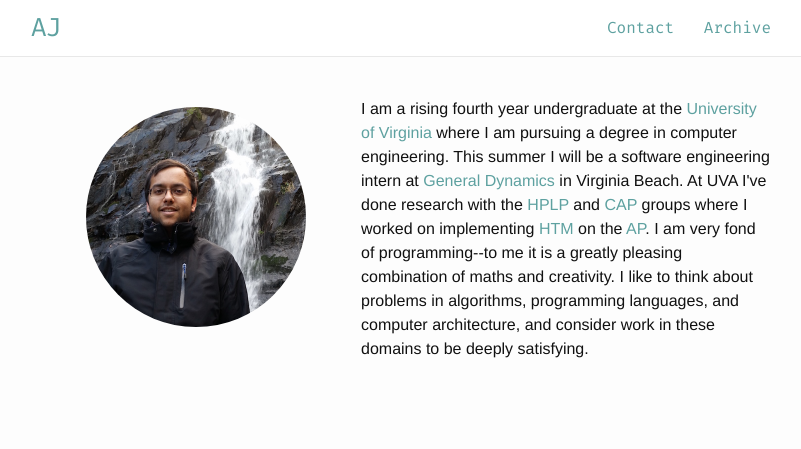
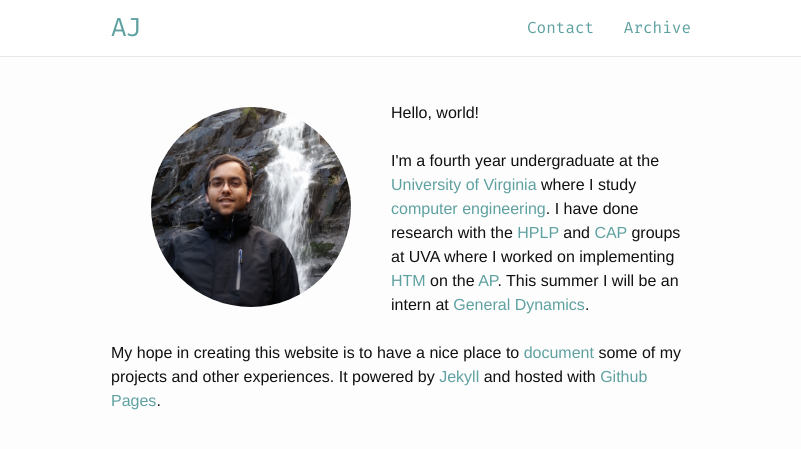
Before and after one commit to ajvarshneya/ajvarshneya.github.io, a Jekyll site: the page built from index.html, in a window 1280 px wide. Shown: the top 449 px of the page, without its empty margins (239-1040 px from the left). Built offline with Jekyll 4.4.1, drawn with Linux system fonts in a browser that asks for light colours.

Commit message:
updated index

```diff
--- a/css/main.scss
+++ b/css/main.scss
@@ -22,10 +22,10 @@ $grey-color-light: lighten($grey-color, 40%);
 $grey-color-dark:  darken($grey-color, 25%);
 
 // Width of the content area
-$content-width:    800px;
+$content-width:    640px;
 
-$on-palm:          600px;
-$on-laptop:        800px;
+$on-palm:          320px;
+$on-laptop:        640px;
 
 
 
--- a/index.html
+++ b/index.html
@@ -2,9 +2,12 @@
 layout: default
 ---
   <!--<h1 class="page-heading"><a href="{{ page.permalink }}">{{ page.title }}</a></h1>-->
-<div id="main-container" style="">
-	<img src="aj.jpg" style="border-radius: 50%; width: 220px; float: left; margin: 10px 55px 20px 55px;">
-	<p style="margin: 10px 0px 0px 0px;"> I am a rising fourth year undergraduate at the <a href="http://seas.virginia.edu/">University of Virginia</a> where I am pursuing a degree in computer engineering. This summer I will be a software engineering intern at <a href="http://www.generaldynamics.com/">General Dynamics</a> in Virginia Beach. At UVA I've done research with the <a href="http://hplp.ece.virginia.edu/">HPLP</a> and <a href="http://cap.virginia.edu/">CAP</a> groups where I worked on implementing <a href="https://en.wikipedia.org/wiki/Hierarchical_temporal_memory">HTM</a> on the <a href="http://www.micronautomata.com/">AP</a>. I am very fond of programming--to me it is a greatly pleasing combination of maths and creativity. I like to think about problems in algorithms, programming languages, and computer architecture, and consider work in these domains to be deeply satisfying.
+<div id="main-container" style="">&nbsp;
+	<img src="aj.jpg" style="border-radius: 50%; width: 200px; float: left; margin: 20px 40px 20px 40px;">
+	<p style="margin: -10px 0px 0px 0px;"> Hello, world! <br><br>
+	I'm a fourth year undergraduate at the <a href="http://seas.virginia.edu/">University of Virginia</a> where I study <a href="http://www.cpe.virginia.edu/">computer engineering</a>. I have done research with the <a href="http://hplp.ece.virginia.edu/">HPLP</a> and <a href="http://cap.virginia.edu/">CAP</a> groups at UVA where I worked on implementing <a href="https://en.wikipedia.org/wiki/Hierarchical_temporal_memory">HTM</a> on the <a href="http://www.micronautomata.com/">AP</a>. This summer I will be an intern at <a href="http://www.generaldynamics.com/">General Dynamics</a>. <br><br>
+
+	<p style="margin: 0px 0px 0px 0px;"> My hope in creating this website is to have a nice place to <a href="./archive">document</a> some of my projects and other experiences. It powered by <a href="https://jekyllrb.com/">Jekyll</a> and hosted with <a href="https://pages.github.com/">Github Pages</a>.
 
 </span>
   <!--<p class="rss-subscribe">subscribe <a href="{{ "/feed.xml" | prepend: site.baseurl }}">via RSS</a></p>-->
```
Also changed, not shown: 2 other files.
